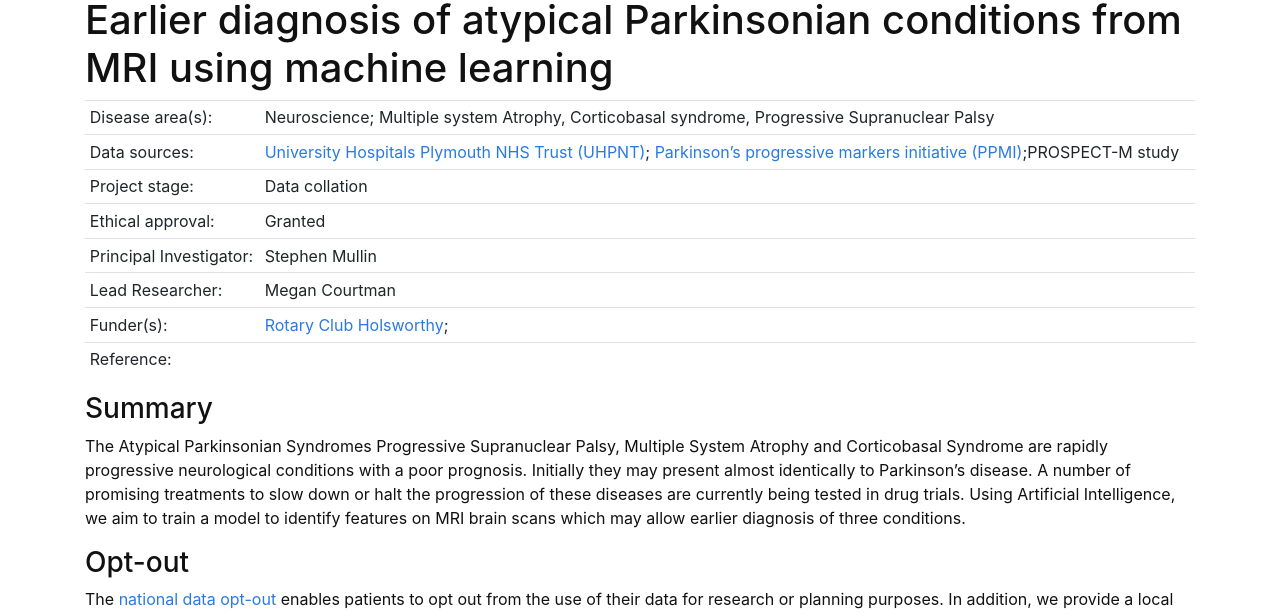
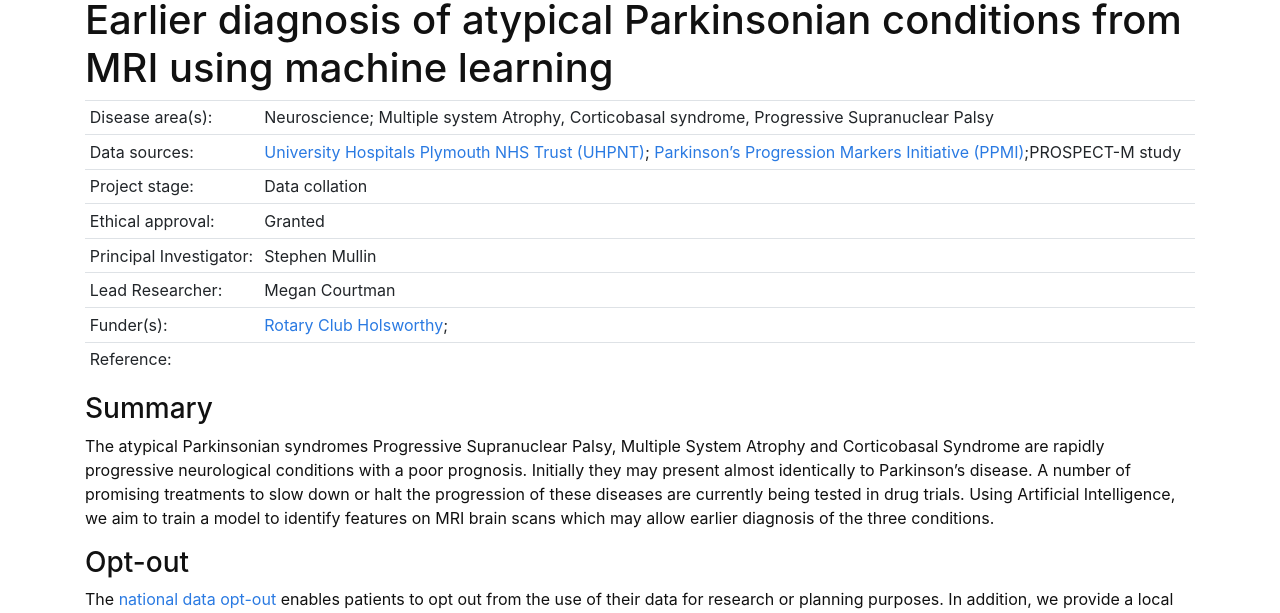
Before and after one commit to sustainsw/sustainsw.github.io, a Jekyll site: the page built from projects/_posts/2023-10-10-pd-ed.md, in a window 1280 px wide. Shown: the part 120-733 px from the top of the page. Built offline with Jekyll 4.4.1, drawn with Linux system fonts in a browser that asks for light colours.

Commit message:
Update 2023-10-10-pd-ed.md

```diff
--- a/projects/_posts/2023-10-10-pd-ed.md
+++ b/projects/_posts/2023-10-10-pd-ed.md
@@ -8,7 +8,7 @@ status: active
 disease_area = "Neuroscience; Multiple system Atrophy, Corticobasal syndrome, Progressive Supranuclear Palsy"
 data_sources =
 '<a href="https://www.plymouthhospitals.nhs.uk/">University Hospitals Plymouth NHS Trust (UHPNT)</a>;
-<a href="https://www.ppmi-info.org/">Parkinson’s progressive markers initiative (PPMI)</a>;PROSPECT-M study
+<a href="https://www.ppmi-info.org/">Parkinson’s Progression Markers Initiative (PPMI)</a>;PROSPECT-M study
 '
 project_stage = "Data collation"
 ethical_approval = "Granted"
@@ -20,4 +20,4 @@ paper_reference = ""
 
 
 ### Summary
-The Atypical Parkinsonian Syndromes Progressive Supranuclear Palsy, Multiple System Atrophy and Corticobasal Syndrome are rapidly progressive neurological conditions with a poor prognosis. Initially they may present almost identically to Parkinson’s disease. A number of promising treatments to slow down or halt the progression of these diseases are currently being tested in drug trials. Using Artificial Intelligence, we aim to train a model to identify features on MRI brain scans which may allow earlier diagnosis of three conditions.
+The atypical Parkinsonian syndromes Progressive Supranuclear Palsy, Multiple System Atrophy and Corticobasal Syndrome are rapidly progressive neurological conditions with a poor prognosis. Initially they may present almost identically to Parkinson’s disease. A number of promising treatments to slow down or halt the progression of these diseases are currently being tested in drug trials. Using Artificial Intelligence, we aim to train a model to identify features on MRI brain scans which may allow earlier diagnosis of the three conditions.
```
